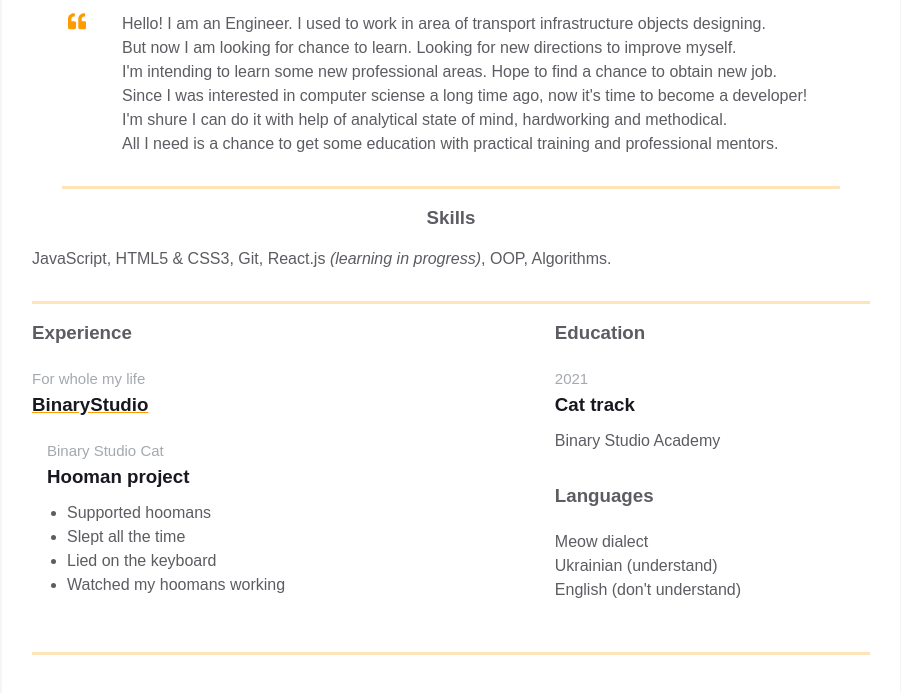
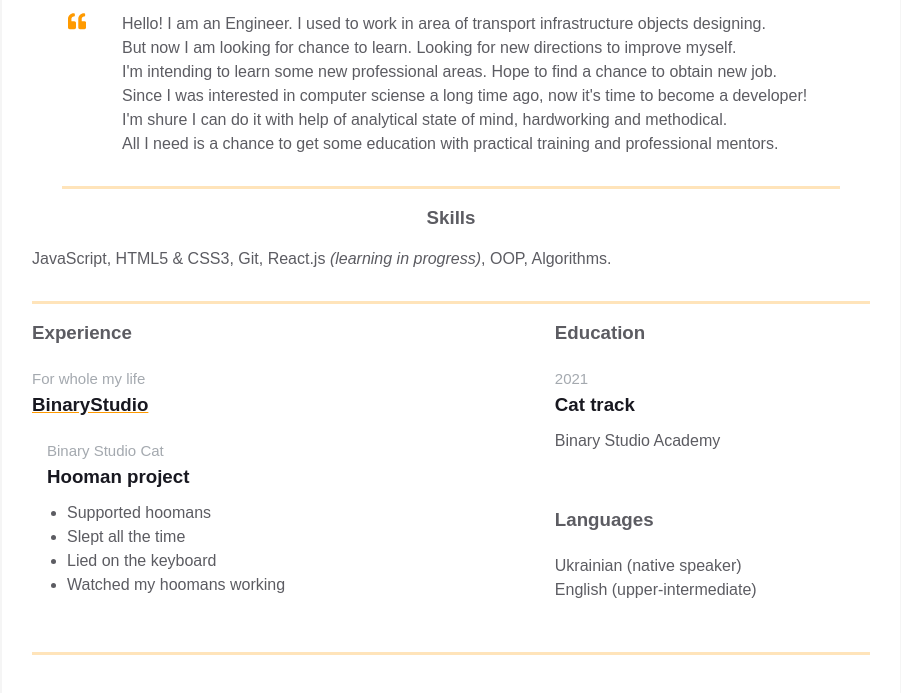
Before and after one commit to Khodyriev/homepage, a plain HTML site: page index.html in a window 1280 px wide. Shown: the part 397-1090 px from the top of the page, without its empty margins (189-1090 px from the left). Drawn offline with Linux system fonts and the light colour scheme.

Commit message:
updated Languages block with my personal data

```diff
--- a/index.html
+++ b/index.html
@@ -301,14 +301,15 @@
                   </div>
                 </div>
 
+                <!-- ***********************  Languages  *********************** -->
                 <div class="additional-info__languages">
                   <h3 class="additional-info__languages-header">Languages</h3>
-                  <p class="additional-info__languages-item">Meow dialect</p>
+                  <!-- <p class="additional-info__languages-item">Meow dialect</p> -->
                   <p class="additional-info__languages-item">
-                    Ukrainian (understand)
+                    Ukrainian (native speaker)
                   </p>
                   <p class="additional-info__languages-item">
-                    English (don't understand)
+                    English (upper-intermediate)
                   </p>
                 </div>
               </div>
```
